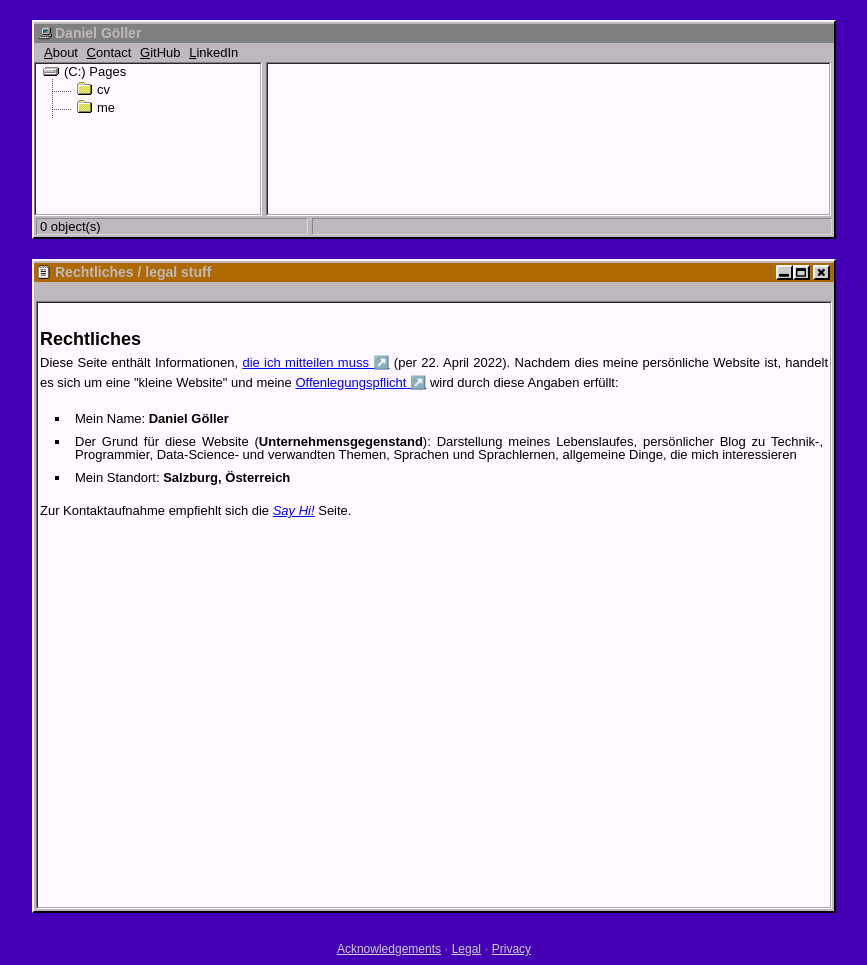
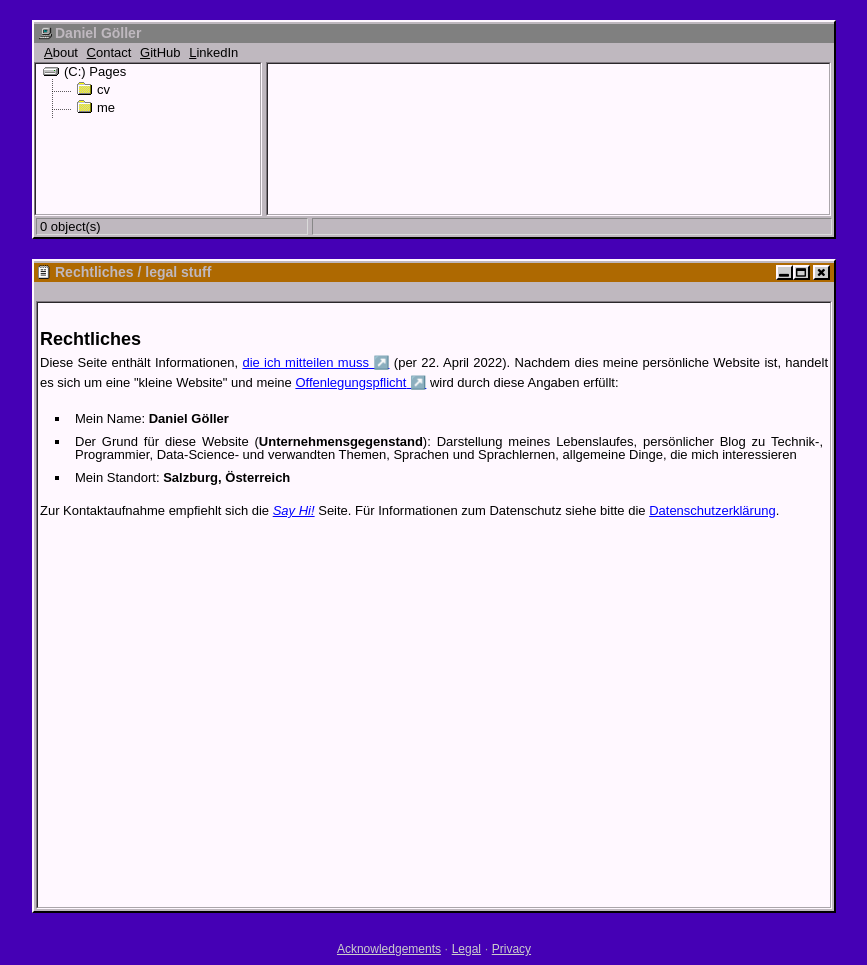
Before and after one commit to LelViLamp/LelViLamp.github.io, a Jekyll site: the page built from legal/index.html, in a window 1280 px wide. Shown: the whole page, without its empty margins (206-1073 px from the left). Built offline with Jekyll 4.4.1, drawn with Linux system fonts in a browser that asks for light colours.

Commit message:
Update legal/index.html

```diff
--- a/legal/index.html
+++ b/legal/index.html
@@ -16,4 +16,6 @@ author: LelViLamp
     </ul>
 
     Zur Kontaktaufnahme empfiehlt sich die <a href="/me/say-hi"><em>Say Hi!</em></a> Seite.
+
+    Für Informationen zum Datenschutz siehe bitte die <a href="/legal/privacy">Datenschutzerklärung</a>.
 </p>
```
